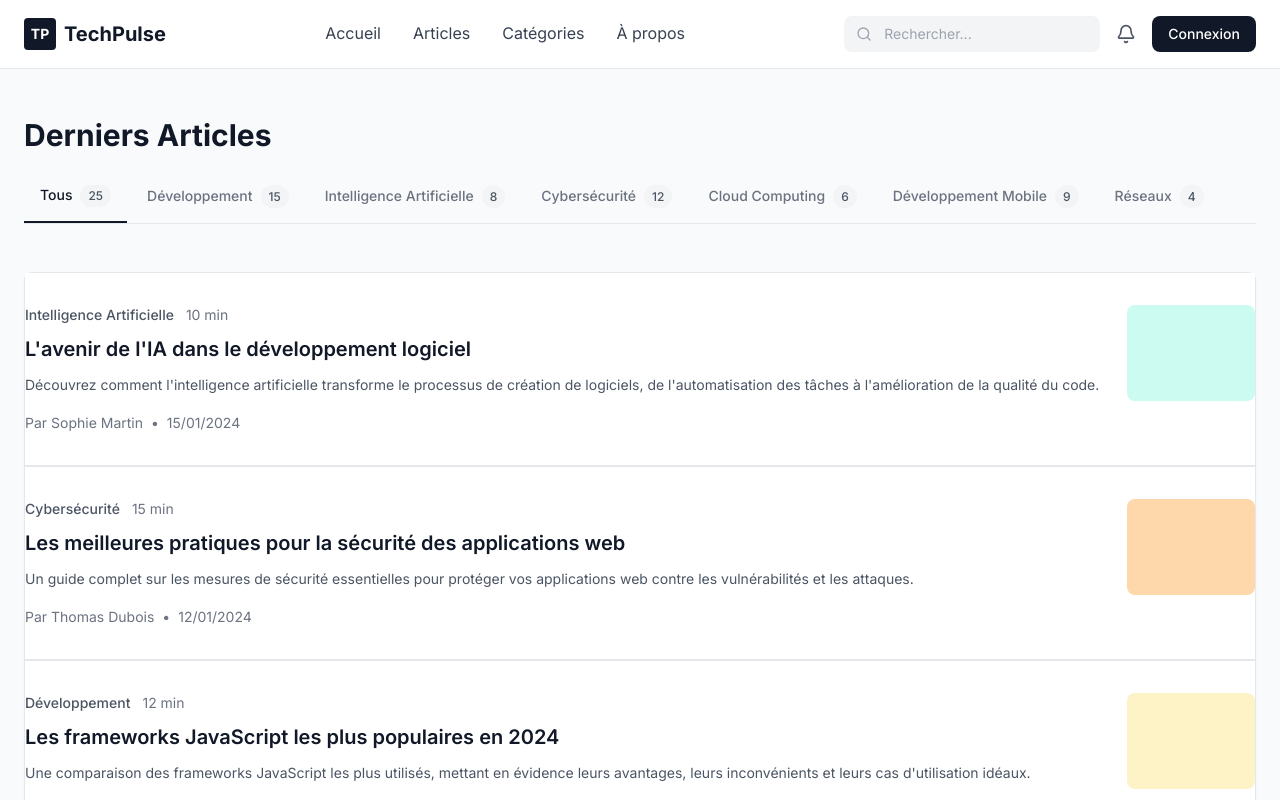
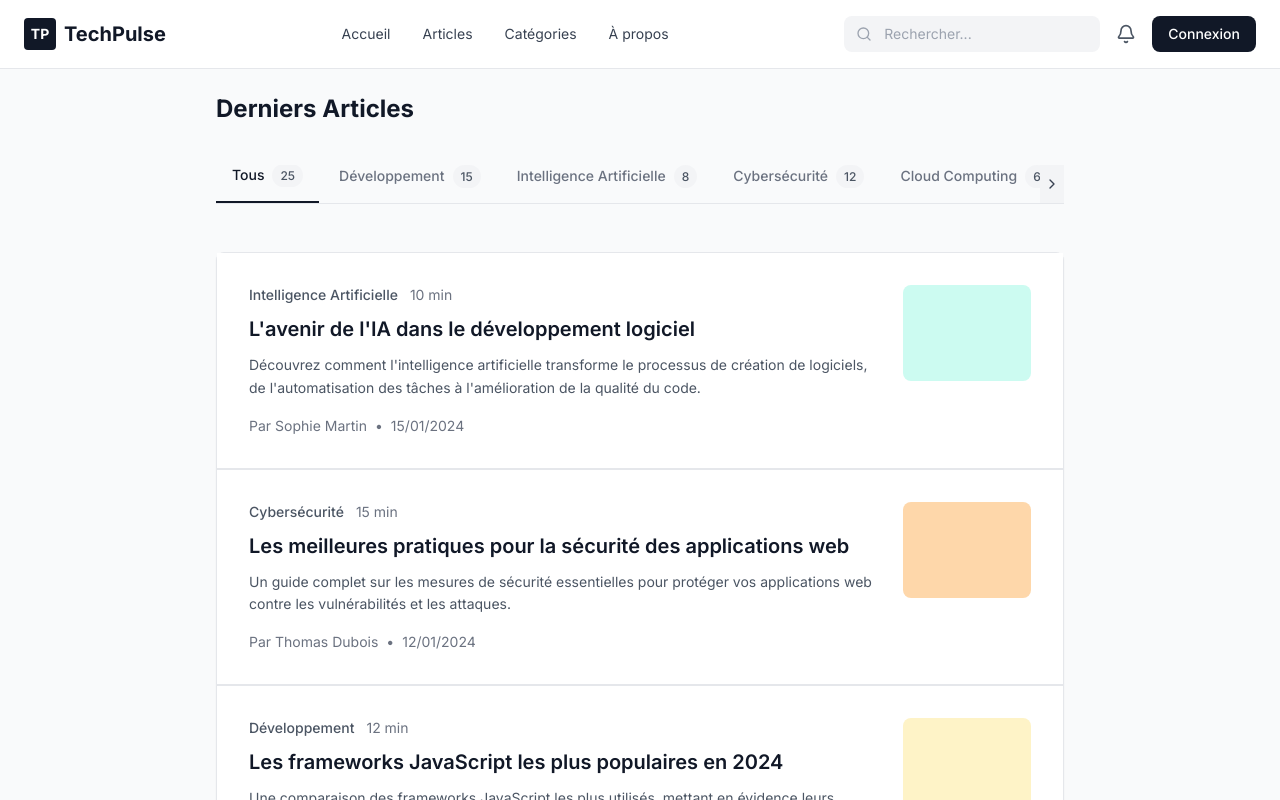
Before and after one commit to Rahim10020/tech-pulse, a Next.js app: page /articles in a window 1280 px wide. Shown: the top 800 px of the page. Built offline with nearby package versions, Linux system fonts and the light colour scheme.

Commit message:
modifications de certains pages

```diff
--- a/src/app/articles/page.js
+++ b/src/app/articles/page.js
@@ -14,8 +14,8 @@ export default function ArticlesPage({ searchParams }) {
   return (
     <div className="min-h-screen bg-gray-50">
       <Header />
-      <div className="container py-12">
-        <h1 className="text-3xl font-bold text-gray-900 mb-8">
+      <div className="container-sm py-6">
+        <h1 className="text-2xl font-bold text-gray-900 mb-10">
           Derniers Articles
         </h1>
 
--- a/src/app/globals.css
+++ b/src/app/globals.css
@@ -24,6 +24,18 @@ body {
   line-height: 1.6;
   -webkit-font-smoothing: antialiased;
 }
+
+
+/* Dans globals.css ou tailwind.css */
+.scrollbar-hide {
+  -ms-overflow-style: none;
+  scrollbar-width: none;
+}
+
+.scrollbar-hide::-webkit-scrollbar {
+  display: none;
+}
+
 
 /* Composants TechPulse */
 @layer components {
--- a/src/app/page.js
+++ b/src/app/page.js
@@ -1,8 +1,8 @@
 // src/app/page.js - Page d'accueil MODIFIÉE pour utiliser le layout horizontal aussi
-import Header from '@/components/layout/Header';
-import ArticleCard from '@/components/articles/ArticleCard';
-import SearchBar from '@/components/shared/SearchBar';
-import { sampleArticles } from '@/lib/data';
+import Header from "@/components/layout/Header";
+import ArticleCard from "@/components/articles/ArticleCard";
+import SearchBar from "@/components/shared/SearchBar";
+import { sampleArticles } from "@/lib/data";
 
 export default function HomePage() {
   // Prendre les 3 articles les plus récents
@@ -11,18 +11,28 @@ export default function HomePage() {
   return (
     <div className="min-h-screen bg-gray-50">
       <Header />
-      <div className="container-sm py-12">
+      <div className="container-sm py-4">
         <SearchBar
           placeholder="Rechercher des articles par mots-clés ou catégories"
-          className="mb-12"
+          className="mb-6"
         />
 
-        <h2 className="text-2xl font-bold text-gray-900 mb-8">Articles récents</h2>
+        <h2 className="text-2xl font-bold ml-2 text-gray-900 mb-4">
+          Articles récents
+        </h2>
 
         {/* Articles en layout horizontal */}
-        <div className="bg-white rounded-lg shadow-sm border border-gray-200 divide-y divide-gray-200">
         {recentArticles.map((article, index) => (
-            <div key={article.id} className={index === 0 ? 'rounded-t-lg' : index === recentArticles.length - 1 ? 'rounded-b-lg' : ''}>
+          <div
+            key={article.id}
+            className={
+              index === 0
+                ? "rounded-t-lg"
+                : index === recentArticles.length - 1
+                ? "rounded-b-lg"
+                : "w-full"
+            }
+          >
             <ArticleCard
               title={article.title}
               description={article.description}
@@ -36,7 +46,6 @@ export default function HomePage() {
             />
           </div>
         ))}
-        </div>
 
         {/* Lien vers tous les articles */}
         <div className="text-center mt-8">
--- a/src/components/articles/ArticleCard.js
+++ b/src/components/articles/ArticleCard.js
@@ -16,8 +16,8 @@ export default function ArticleCard({
   if (horizontal) {
     // Layout horizontal (liste)
     return (
-      <Link href={href} className="block group">
-        <article className="bg-white border-b border-gray-200 py-8 hover:bg-gray-50 transition-colors">
+      <Link href={href} className="block group w-full">
+        <article className="bg-white border-b w-full border-gray-200 p-8 transition-colors">
           <div className="flex items-start space-x-6">
             {/* Content */}
             <div className="flex-1">
--- a/src/components/articles/CategoryCard.js
+++ b/src/components/articles/CategoryCard.js
@@ -1,14 +1,25 @@
-// components/CategoryCard.js
-export default function CategoryCard({ icon, title, description }) {
+// components/CategoryCard.js - Version mise à jour
+export default function CategoryCard({ icon, title, description, href }) {
   return (
-    <div className="bg-white rounded-lg border border-gray-200 p-6 hover:shadow-md transition-shadow cursor-pointer">
-      <div className="flex items-center space-x-3 mb-3">
-        <div className="text-gray-600">
-          {icon}
+    <Link href={href} className="block group">
+      <div className="bg-white rounded-lg border border-gray-200 p-6 hover:shadow-md transition-all duration-200 group-hover:border-gray-300 h-full">
+        {/* Icône en haut */}
+        <div className="mb-4">
+          <div className="text-gray-700">
+            {icon}
+          </div>
         </div>
-        <h3 className="text-lg font-semibold text-gray-900">{title}</h3>
+
+        {/* Titre */}
+        <h3 className="text-lg font-semibold text-gray-900 mb-2 group-hover:text-teal-600 transition-colors">
+          {title}
+        </h3>
+
+        {/* Description */}
+        <p className="text-gray-600 text-sm leading-relaxed">
+          {description}
+        </p>
       </div>
-      <p className="text-gray-600 text-sm leading-relaxed">{description}</p>
-    </div>
+    </Link>
   );
 }
--- a/src/components/articles/CategoryFilter.js
+++ b/src/components/articles/CategoryFilter.js
@@ -1,12 +1,17 @@
-// src/components/articles/CategoryFilter.js - Filtre par catégorie
+// src/components/articles/CategoryFilter.js - Filtre par catégorie (version améliorée)
 'use client';
 
 import { useRouter, useSearchParams } from 'next/navigation';
 import { categories } from '@/lib/data';
+import { useState, useRef, useEffect } from 'react';
+import { ChevronLeft, ChevronRight } from 'lucide-react';
 
 export default function CategoryFilter({ activeCategory = 'all' }) {
   const router = useRouter();
   const searchParams = useSearchParams();
+  const scrollContainerRef = useRef(null);
+  const [showLeftArrow, setShowLeftArrow] = useState(false);
+  const [showRightArrow, setShowRightArrow] = useState(false);
 
   const handleCategoryChange = (categorySlug) => {
     const params = new URLSearchParams(searchParams);
@@ -25,13 +30,48 @@ export default function CategoryFilter({ activeCategory = 'all' }) {
     ...categories
   ];
 
+  // Vérifier si les flèches sont nécessaires
+  const checkScrollButtons = () => {
+    if (scrollContainerRef.current) {
+      const { scrollLeft, scrollWidth, clientWidth } = scrollContainerRef.current;
+      setShowLeftArrow(scrollLeft > 0);
+      setShowRightArrow(scrollLeft < scrollWidth - clientWidth);
+    }
+  };
+
+  useEffect(() => {
+    checkScrollButtons();
+    window.addEventListener('resize', checkScrollButtons);
+    return () => window.removeEventListener('resize', checkScrollButtons);
+  }, []);
+
+  const scroll = (direction) => {
+    if (scrollContainerRef.current) {
+      const scrollAmount = 200;
+      scrollContainerRef.current.scrollBy({
+        left: direction === 'left' ? -scrollAmount : scrollAmount,
+        behavior: 'smooth'
+      });
+    }
+  };
+
   return (
-    <div className="flex space-x-1 mb-12 border-b border-gray-200 overflow-x-auto">
+    <div className="mb-12 border-b border-gray-200">
+      <div className="relative">
+        {/* Conteneur des catégories avec padding pour les flèches */}
+        <div
+          ref={scrollContainerRef}
+          onScroll={checkScrollButtons}
+          className={`flex space-x-1 overflow-x-auto scrollbar-hide transition-all duration-200 ${
+            showLeftArrow ? 'pl-10' : ''
+          } ${showRightArrow ? 'pr-10' : ''}`}
+          style={{ scrollbarWidth: 'none', msOverflowStyle: 'none' }}
+        >
           {allCategories.map((category) => (
             <button
               key={category.id}
               onClick={() => handleCategoryChange(category.slug)}
-          className={`pb-4 px-4 text-sm font-medium whitespace-nowrap transition-colors ${
+              className={`pb-4 px-4 text-sm font-medium whitespace-nowrap transition-colors flex-shrink-0 ${
                 activeCategory === category.slug
                   ? 'text-gray-900 border-b-2 border-gray-900'
                   : 'text-gray-500 hover:text-gray-700'
@@ -46,5 +86,27 @@ export default function CategoryFilter({ activeCategory = 'all' }) {
             </button>
           ))}
         </div>
+
+        {/* Flèche gauche */}
+        {showLeftArrow && (
+          <button
+            onClick={() => scroll('left')}
+            className="absolute left-0 top-0 z-10 h-full w-6 flex items-center justify-center bg-gray-100 transition-colors"
+          >
+            <ChevronLeft className="w-4 h-4 text-gray-700 hover:text-gray-900" />
+          </button>
+        )}
+
+        {/* Flèche droite */}
+        {showRightArrow && (
+          <button
+            onClick={() => scroll('right')}
+            className="absolute right-0 top-0 z-10 h-full w-6 flex items-center justify-center bg-gray-100 transition-colors"
+          >
+            <ChevronRight className="w-4 h-4 text-gray-700 hover:text-gray-900" />
+          </button>
+        )}
+      </div>
+    </div>
   );
 }
--- a/src/components/layout/Header.js
+++ b/src/components/layout/Header.js
@@ -17,16 +17,16 @@ export default function Header() {
 
           {/* Navigation Desktop */}
           <nav className="hidden md:flex items-center space-x-8">
-            <Link href="/" className="text-gray-700 hover:text-gray-900 transition-colors">
+            <Link href="/" className="text-gray-700 hover:text-gray-900 text-sm transition-colors">
               Accueil
             </Link>
-            <Link href="/articles" className="text-gray-700 hover:text-gray-900 transition-colors">
+            <Link href="/articles" className="text-gray-700 hover:text-gray-900 text-sm transition-colors">
               Articles
             </Link>
-            <Link href="/categories" className="text-gray-700 hover:text-gray-900 transition-colors">
+            <Link href="/categories" className="text-gray-700 hover:text-gray-900 text-sm transition-colors">
               Catégories
             </Link>
-            <Link href="/about" className="text-gray-700 hover:text-gray-900 transition-colors">
+            <Link href="/about" className="text-gray-700 hover:text-gray-900 text-sm transition-colors">
               À propos
             </Link>
           </nav>
--- a/src/components/shared/SearchBar.js
+++ b/src/components/shared/SearchBar.js
@@ -26,7 +26,7 @@ export default function SearchBar({
         value={query}
         onChange={(e) => setQuery(e.target.value)}
         placeholder={placeholder}
-        className="w-full bg-white border border-gray-200 rounded-lg pl-12 pr-4 py-4 text-sm focus:outline-none focus:ring-2 focus:ring-gray-300"
+        className="w-full bg-white border border-gray-200 rounded-lg pl-12 pr-4 py-2 text-sm focus:outline-none focus:ring-2 focus:ring-gray-300"
       />
     </form>
   );
```
Also changed, not shown: src/app/categories/page.js (+17 -16 lines). Lines whose indentation alone changed are shown as unchanged.
